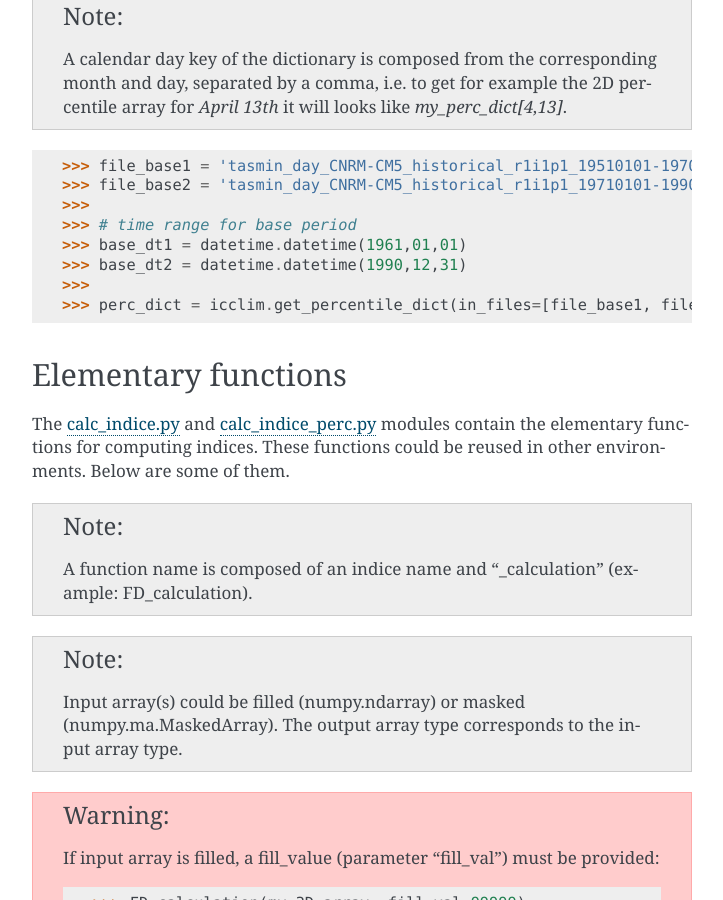
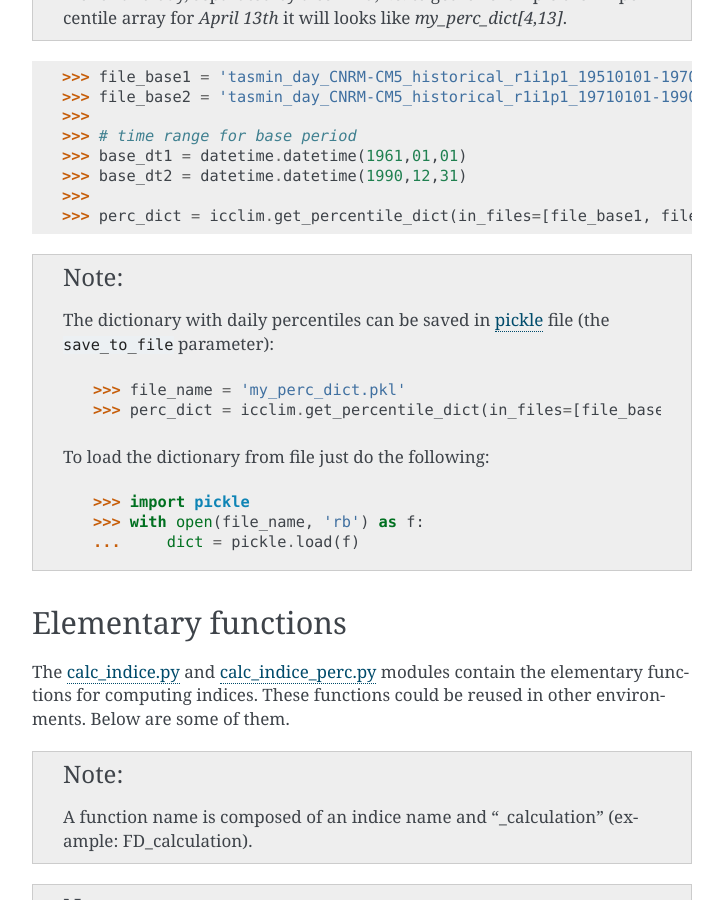
Before and after one commit to cerfacs-globc/icclim, a Sphinx documentation site: the page built from icclim/icclim_doc/source/python_api.rst, in a window 1280 px wide and 900 px high, scrolled down 3492 px. Shown: the whole window, without its empty margins (388-1111 px from the left). Built offline with Sphinx 7.4.7, drawn with Linux system fonts in a browser that asks for light colours.

Commit message:
doc update

```diff
--- a/icclim/icclim_doc/source/python_api.rst
+++ b/icclim/icclim_doc/source/python_api.rst
@@ -103,7 +103,7 @@ The function :func:`icclim.get_percentile_dict` creates a dictionary where each
 
 .. note:: The function uses the `numpy.percentile <http://docs.scipy.org/doc/numpy-dev/reference/generated/numpy.percentile.html>`_ function with "linear" interpolation method as default.
 
-.. note:: The ``only_leap_years`` parameter selects which of two methods to use for calculating a percentile value for the calendar day of **February 29th**:
+The ``only_leap_years`` parameter selects which of two methods to use for calculating a percentile value for the calendar day of **February 29th**:
 
     - if it is *True*, then we take only leap years, i.e. for example for the base period of 1980-1990 and 5-day window width, we take the values corresponding to the following dates:
 
@@ -197,8 +197,18 @@ The function :func:`icclim.get_percentile_dict` creates a dictionary where each
 >>> base_dt1 = datetime.datetime(1961,01,01)
 >>> base_dt2 = datetime.datetime(1990,12,31)
 >>>
->>> perc_dict = icclim.get_percentile_dict(in_files=[file_base1, file_base2], var='tasmin', percentile=10, time_range=[base_dt1, base_dt2], only_leap_years=False)
+>>> perc_dict = icclim.get_percentile_dict(in_files=[file_base1, file_base2], var='tasmin', percentile=10, time_range=[base_dt1, base_dt2])
 
+.. note:: The dictionary with daily percentiles can be saved in `pickle <https://docs.python.org/2/library/pickle.html#>`_ file (the ``save_to_file`` parameter):
+
+    >>> file_name = 'my_perc_dict.pkl'
+    >>> perc_dict = icclim.get_percentile_dict(in_files=[file_base1, file_base2], var='tasmin', percentile=10, time_range=[base_dt1, base_dt2], save_to_file=file_name)
+
+    To load the dictionary from file just do the following:
+
+    >>> import pickle
+    >>> with open(file_name, 'rb') as f:
+    ...     dict = pickle.load(f)
 
 
 
```
Also changed, not shown: icclim/icclim_doc/source/index.rst (+7 -3 lines), 9 other files.
